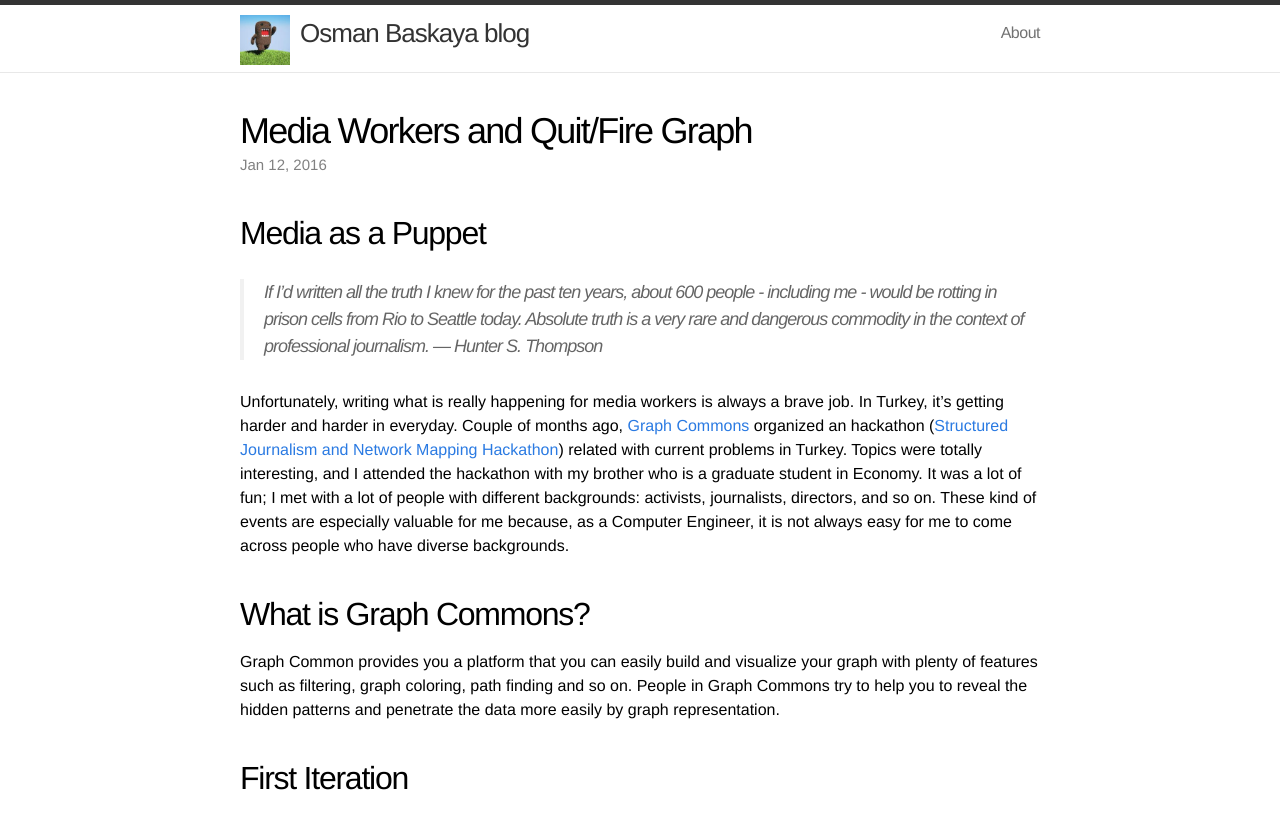
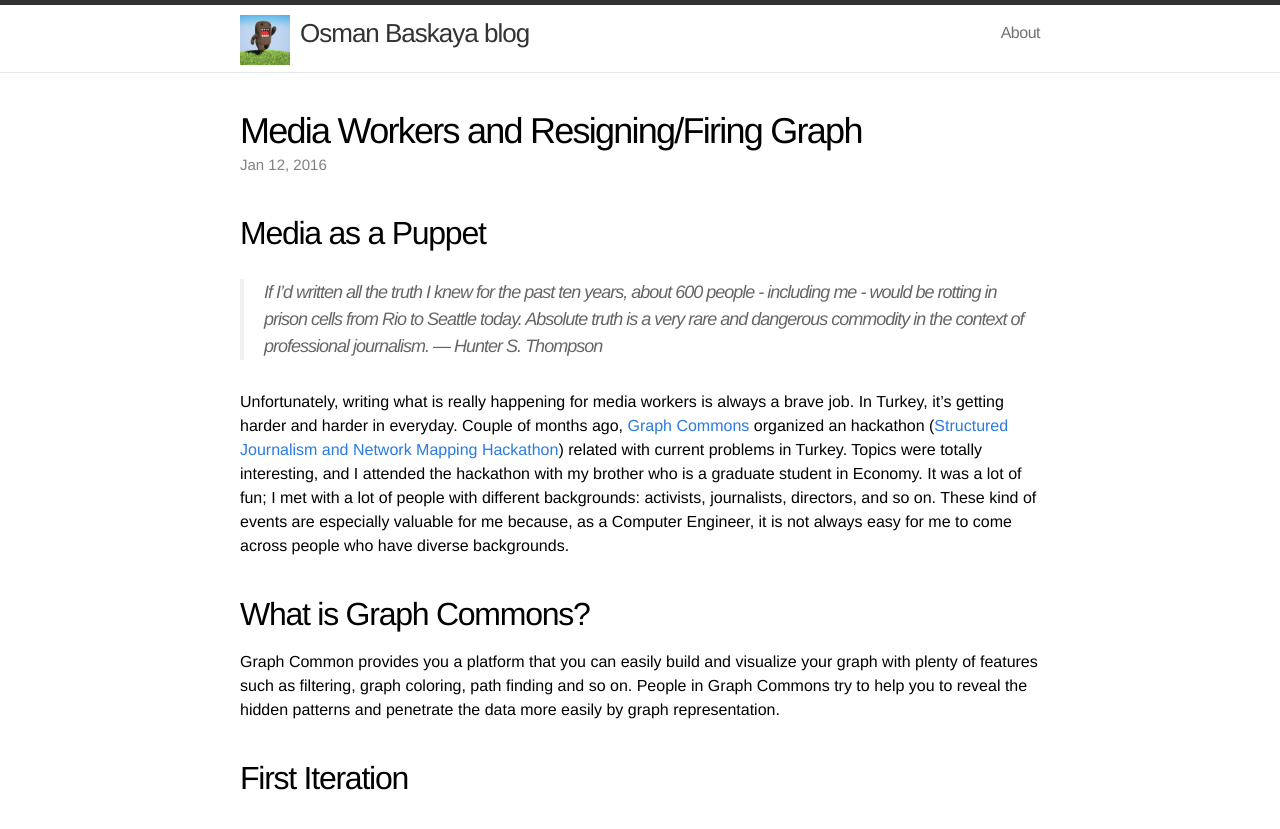
Before and after one commit to osmanbaskaya/osmanbaskaya.github.io, a Jekyll site: the page built from _posts/2016-01-12-Media-Workers.markdown, in a window 1280 px wide, cut to the strip 0-830 px from the top of the page. Built offline with Jekyll 4.4.1, drawn with Linux system fonts in a browser that asks for light colours; Markdown is read by kramdown in place of the engine named in the settings; comment, search, counter and statistics services are not loaded.

Commit message:
title changed

```diff
--- a/_posts/2016-01-12-Media-Workers.markdown
+++ b/_posts/2016-01-12-Media-Workers.markdown
@@ -1,7 +1,7 @@
 ---
 layout: post
 comments: true
-title:  "Media Workers and Quit/Fire Graph"
+title:  "Media Workers and Resigning/Firing Graph"
 excerpt: In this work, we created a graph using [Graph Commons](https://graphcommons.com/) in order to visualize job status of media workers. Current state of free speech for media in Turkey is quite problematic. A lot of media workers are pushing to quit from their job or fired because of their recent works.
 ---
 
```
